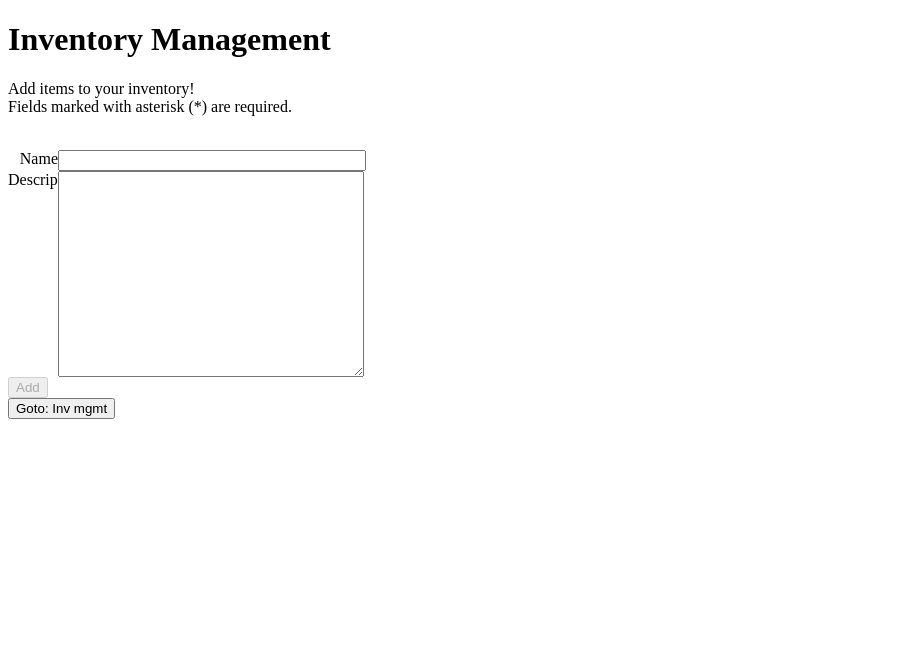
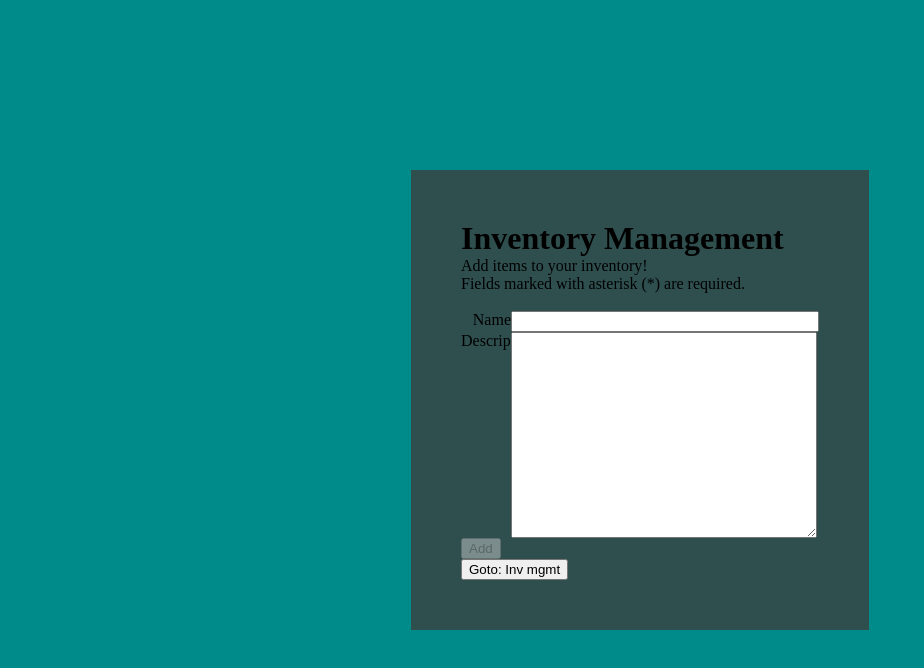
Before and after one commit to BluABK/m2-mandatory-01, a plain HTML site: page index.html in a window 1280 px wide. Shown: the whole page, without its empty margins (0-924 px from the left). Drawn offline with Linux system fonts and the light colour scheme.

Commit message:
Centered content div within app div.

```diff
--- a/scripts/main.js
+++ b/scripts/main.js
@@ -73,7 +73,9 @@ function generateInventoryListView() {
 
 function updateViews() {
     document.getElementById("app").innerHTML = `
-        ${model.currentPage === 0 ? generateAddItemView() : generateInventoryListView()}
+        <div id="content">
+            ${model.currentPage === 0 ? generateAddItemView() : generateInventoryListView()}
+        </div>
     `;
 }
 
--- a/styles/main.css
+++ b/styles/main.css
@@ -1,3 +1,22 @@
+* {
+    margin: 0;
+}
+
+#app {
+    width: 100vw;
+    height: 100vh;
+    background-color: darkcyan;
+    display: flex;
+    justify-content: center;
+    align-items: center;
+}
+
+#content {
+    /*margin: auto;*/
+    padding: 50px;
+    background-color: darkslategrey;
+}
+
 #add-item-container {
     display: inline-block;
 }
```
